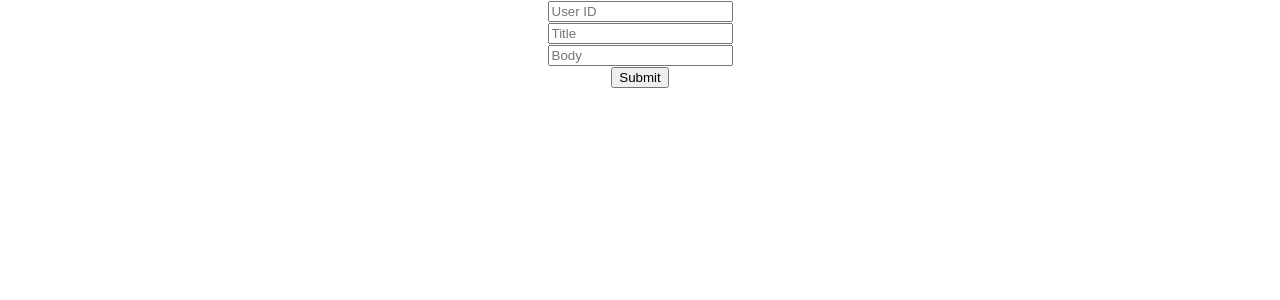
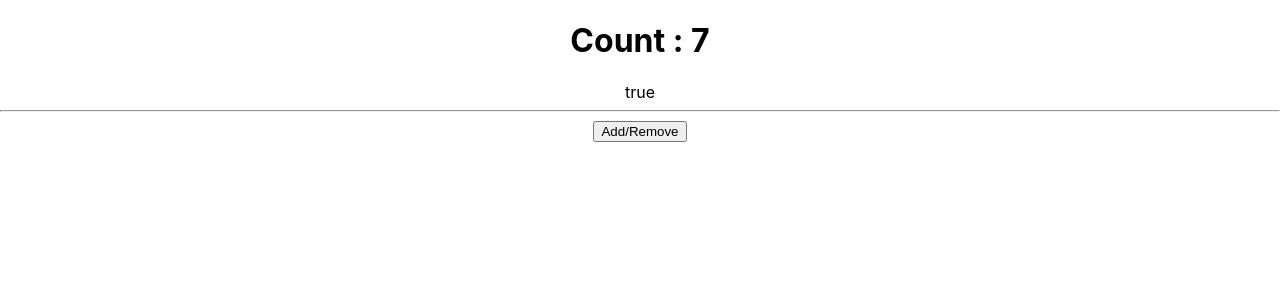
Before and after one commit to SandeepMS07/React-concepts-example-2, a React (Create React App) app: page / in a window 1280 px wide. Shown: the top 300 px of the page. Built offline with nearby package versions, Linux system fonts and the light colour scheme.

Commit message:
life cycle methods

```diff
--- a/src/App.js
+++ b/src/App.js
@@ -1,5 +1,7 @@
 import './App.css';
-import HttpPostMethod from './Components/HttpPostMethod';
+import AddRemoveComponent from './LifeCycleMethods/AddRemoveComponent';
+// import LifeCycleMethods from './LifeCycleMethods/LifeCycleMethods';
+// import HttpPostMethod from './Components/HttpPostMethod';
 // import Parent from './Components/Parent';
 // import UseStateName from './Components/UseStateName';
 // import HttpGetMethods from './Components/HttpGetMethod';
@@ -18,7 +20,12 @@ function App() {
 
 
         {/* howw to post dat to apis */}
-        <HttpPostMethod/>
+        {/* <HttpPostMethod/> */}
+
+
+        {/* Life Cycle Methods */}
+        {/* <LifeCycleMethods/> */}
+        <AddRemoveComponent/>
     </div>
   );
 }
--- /dev/null
+++ b/src/LifeCycleMethods/AddRemoveComponent.jsx
@@ -0,0 +1,18 @@
+import React, { useState } from 'react';
+import LifeCycleMethods from './LifeCycleMethods';
+
+function AddRemoveComponent() {
+  const [isbool, setisbool] = useState(true);
+  return <div>
+      {isbool && <LifeCycleMethods/>}
+      {isbool+""}
+      <hr />
+      <button onClick={()=>
+    {
+        setisbool(!isbool)
+    }}>Add/Remove</button>
+
+  </div>;
+}
+
+export default AddRemoveComponent;
--- /dev/null
+++ b/src/LifeCycleMethods/LifeCycleMethods.jsx
@@ -0,0 +1,38 @@
+import React, { Component } from 'react';
+
+export default class LifeCycleMethods extends Component {
+    constructor(props) {
+      super(props)
+
+      this.state = {
+         count:0
+      }
+    }
+    interval;
+
+    updateCount = () =>
+    {
+        console.log("counter Updated");
+        this.setState({count:this.state.count+1})
+    }
+
+    componentDidMount()
+    {
+        document.title = `title from didMount ${this.state.count} times`
+        this.interval = setInterval(this.updateCount,1000);
+    }
+    componentDidUpdate(prevProps, prevState)
+    {
+        document.title = `title from didUpdate ${this.state.count} times`
+    }
+    componentWillUnmount(){
+        console.log("counter removed successfully");
+        clearInterval(this.interval)
+    }
+    render() {
+    return <div>
+        <h1>Count : {this.state.count} </h1>
+        {/* <button onClick={this.updateCount}>Update</button> */}
+    </div>;
+  }
+}
```
